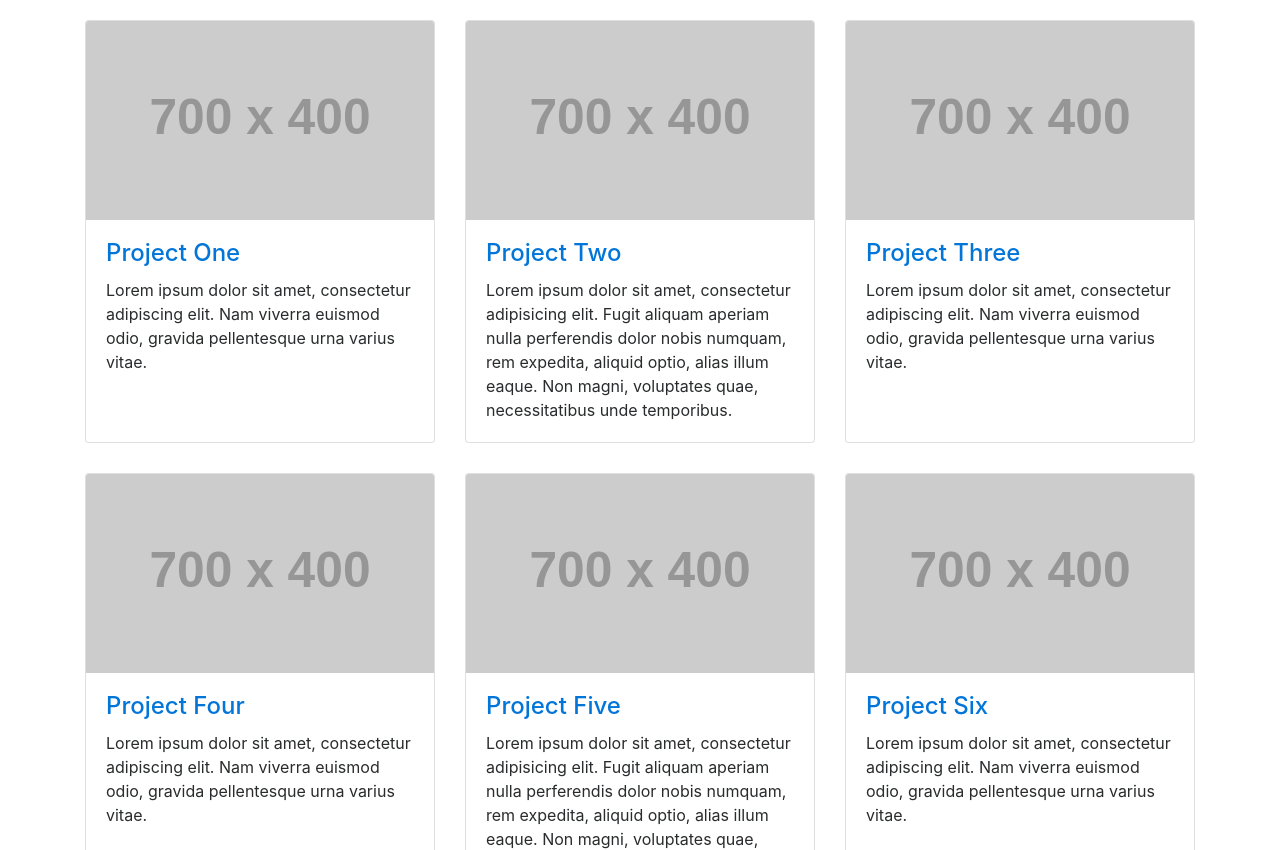
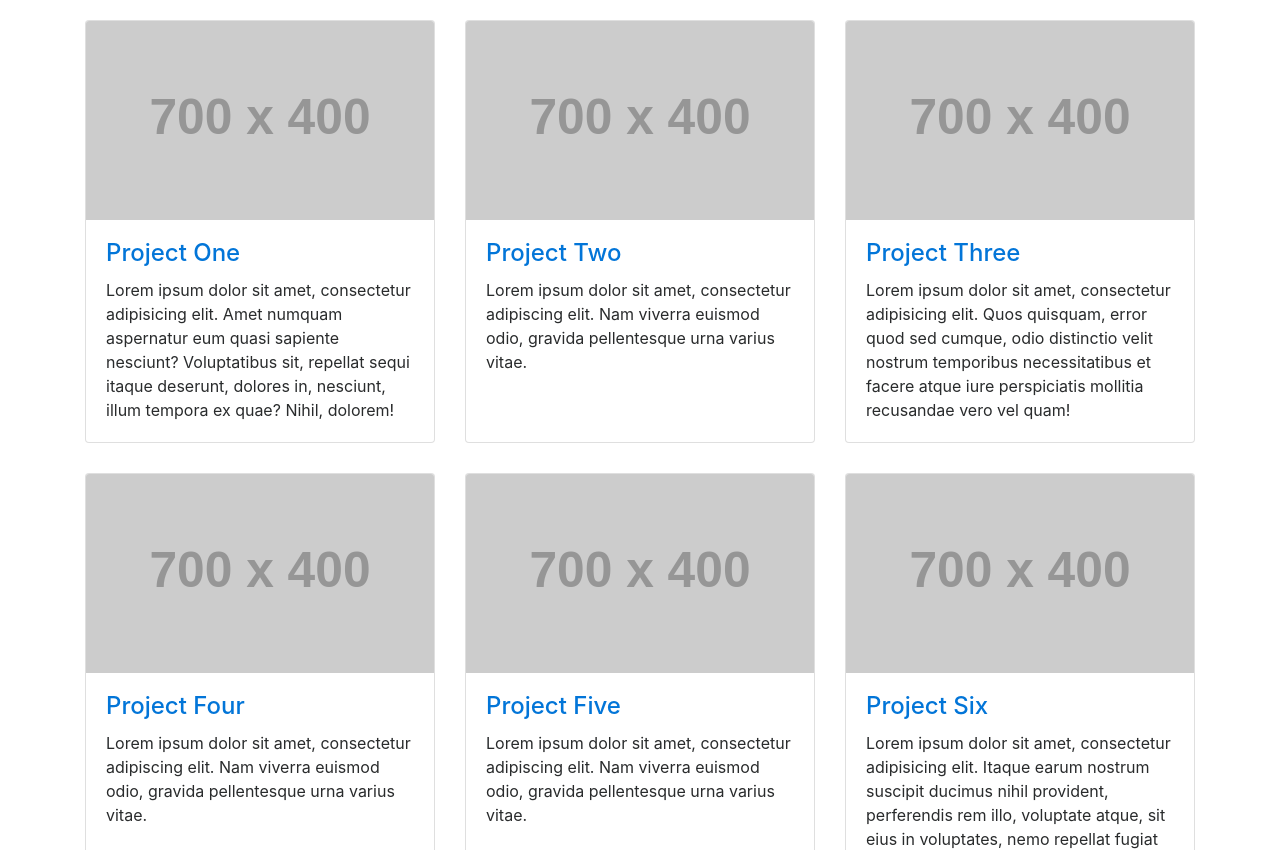
Before and after one commit to StartBootstrap/startbootstrap-3-col-portfolio, a plain HTML site: page index.html in a window 1280 px wide. Shown: the part 142-992 px from the top of the page. Drawn offline with Linux system fonts and the light colour scheme; placeholder pictures from the web are drawn by us.

Commit message:
layout change for better responsiveness

```diff
--- a/css/3-col-portfolio.css
+++ b/css/3-col-portfolio.css
@@ -12,6 +12,10 @@ body {
     margin-bottom: 30px;
 }
 
+.card {
+	height: 100%;
+}
+
 .pagination {
 	margin-bottom: 30px;
 }
--- a/index.html
+++ b/index.html
@@ -66,52 +66,59 @@
         <!-- Page Heading -->
         <h1 class="my-4">Page Heading <small>Secondary Text</small></h1>
 
-        <!-- Card Deck -->
-        <div class="card-deck">
-            <div class="card portfolio-item">
+        <div class="row">
+            <div class="col-lg-4 col-sm-6 portfolio-item">
+                <div class="card">
                     <a href="#"><img class="card-img-top img-fluid" src="http://placehold.it/700x400" alt=""></a>
                     <div class="card-block">
                         <h4 class="card-title"><a href="#">Project One</a></h4>
-                    <p class="card-text">Lorem ipsum dolor sit amet, consectetur adipiscing elit. Nam viverra euismod odio, gravida pellentesque urna varius vitae.</p>
+                        <p class="card-text">Lorem ipsum dolor sit amet, consectetur adipisicing elit. Amet numquam aspernatur eum quasi sapiente nesciunt? Voluptatibus sit, repellat sequi itaque deserunt, dolores in, nesciunt, illum tempora ex quae? Nihil, dolorem!</p>
                     </div>
                 </div>
-            <div class="card portfolio-item">
+            </div>
+            <div class="col-lg-4 col-sm-6 portfolio-item">
+                <div class="card">
                     <a href="#"><img class="card-img-top img-fluid" src="http://placehold.it/700x400" alt=""></a>
                     <div class="card-block">
                         <h4 class="card-title"><a href="#">Project Two</a></h4>
-                    <p class="card-text">Lorem ipsum dolor sit amet, consectetur adipisicing elit. Fugit aliquam aperiam nulla perferendis dolor nobis numquam, rem expedita, aliquid optio, alias illum eaque. Non magni, voluptates quae, necessitatibus unde temporibus.</p>
-                </div>
-            </div>
-            <div class="card portfolio-item">
-                <a href="#"><img class="card-img-top img-fluid" src="http://placehold.it/700x400" alt=""></a>
-                <div class="card-block">
-                    <h4 class="card-title"><a href="#">Project Three</a></h4>
                         <p class="card-text">Lorem ipsum dolor sit amet, consectetur adipiscing elit. Nam viverra euismod odio, gravida pellentesque urna varius vitae.</p>
                     </div>
                 </div>
             </div>
-
-        <!-- Card Deck -->
-        <div class="card-deck">
-            <div class="card portfolio-item">
+            <div class="col-lg-4 col-sm-6 portfolio-item">
+                <div class="card">
+                    <a href="#"><img class="card-img-top img-fluid" src="http://placehold.it/700x400" alt=""></a>
+                    <div class="card-block">
+                        <h4 class="card-title"><a href="#">Project Three</a></h4>
+                        <p class="card-text">Lorem ipsum dolor sit amet, consectetur adipisicing elit. Quos quisquam, error quod sed cumque, odio distinctio velit nostrum temporibus necessitatibus et facere atque iure perspiciatis mollitia recusandae vero vel quam!</p>
+                    </div>
+                </div>
+            </div>
+            <div class="col-lg-4 col-sm-6 portfolio-item">
+                <div class="card">
                     <a href="#"><img class="card-img-top img-fluid" src="http://placehold.it/700x400" alt=""></a>
                     <div class="card-block">
                         <h4 class="card-title"><a href="#">Project Four</a></h4>
                         <p class="card-text">Lorem ipsum dolor sit amet, consectetur adipiscing elit. Nam viverra euismod odio, gravida pellentesque urna varius vitae.</p>
                     </div>
                 </div>
-            <div class="card portfolio-item">
+            </div>
+            <div class="col-lg-4 col-sm-6 portfolio-item">
+                <div class="card">
                     <a href="#"><img class="card-img-top img-fluid" src="http://placehold.it/700x400" alt=""></a>
                     <div class="card-block">
                         <h4 class="card-title"><a href="#">Project Five</a></h4>
-                    <p class="card-text">Lorem ipsum dolor sit amet, consectetur adipisicing elit. Fugit aliquam aperiam nulla perferendis dolor nobis numquam, rem expedita, aliquid optio, alias illum eaque. Non magni, voluptates quae, necessitatibus unde temporibus.</p>
+                        <p class="card-text">Lorem ipsum dolor sit amet, consectetur adipiscing elit. Nam viverra euismod odio, gravida pellentesque urna varius vitae.</p>
                     </div>
                 </div>
-            <div class="card portfolio-item">
+            </div>
+            <div class="col-lg-4 col-sm-6 portfolio-item">
+                <div class="card">
                     <a href="#"><img class="card-img-top img-fluid" src="http://placehold.it/700x400" alt=""></a>
                     <div class="card-block">
                         <h4 class="card-title"><a href="#">Project Six</a></h4>
-                    <p class="card-text">Lorem ipsum dolor sit amet, consectetur adipiscing elit. Nam viverra euismod odio, gravida pellentesque urna varius vitae.</p>
+                        <p class="card-text">Lorem ipsum dolor sit amet, consectetur adipisicing elit. Itaque earum nostrum suscipit ducimus nihil provident, perferendis rem illo, voluptate atque, sit eius in voluptates, nemo repellat fugiat excepturi! Nemo, esse.</p>
+                    </div>
                 </div>
             </div>
         </div>
```
Lines whose indentation alone changed are shown as unchanged.
